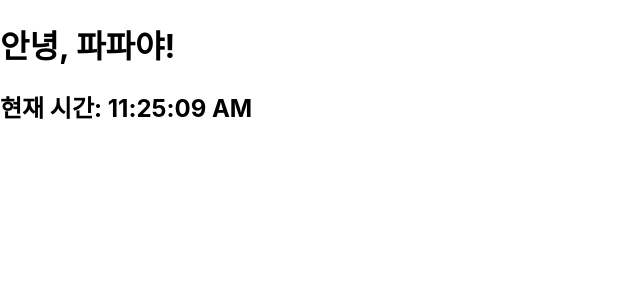
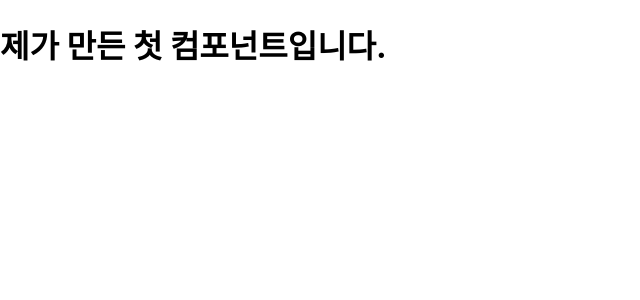
Before and after one commit to EdisonIm/Edison_Im, a React (Create React App) app in the folder my-app/: page / in a window 1280 px wide. Shown: the top 300 px of the page, without its empty margins (0-640 px from the left). Built offline with nearby package versions, Linux system fonts and the light colour scheme.

Commit message:
Chapter05_Component

```diff
--- /dev/null
+++ b/my-app/src/chapter05/Comment.jsx
@@ -0,0 +1,11 @@
+import React from "react";
+
+function Comment(props) {
+    return (
+        <div>
+            <h1>제가 만든 첫 컴포넌트입니다.</h1>
+        </div>
+    );
+}
+
+export default Comment;
--- /dev/null
+++ b/my-app/src/chapter05/CommentList.jsx
@@ -0,0 +1,12 @@
+import React from "react";
+import Comment from "./Comment";
+
+function CommentList(props) {
+    return (
+        <div>
+            <Comment />
+        </div>
+    );
+}
+
+export default CommentList;
--- a/my-app/src/index.js
+++ b/my-app/src/index.js
@@ -5,17 +5,15 @@
 import reportWebVitals from './reportWebVitals';
 
 import Library from './chapter03/library';
+import Clock from './chapter04/clock';
+import CommentList from './chapter05/CommentList';
 
-import Clock from './chapter04/clock';
-
-setInterval(() => {
-  ReactDOM.render(
-    <React.StrictMode>
-      <Clock />
-    </React.StrictMode>,
-    document.getElementById('root')
-  );
-}, 1000);
+ReactDOM.render(
+  <React.StrictMode>
+    <CommentList />
+  </React.StrictMode>,
+  document.getElementById('root')
+);
 
 // If you want to start measuring performance in your app, pass a function
 // to log results (for example: reportWebVitals(console.log))
```
